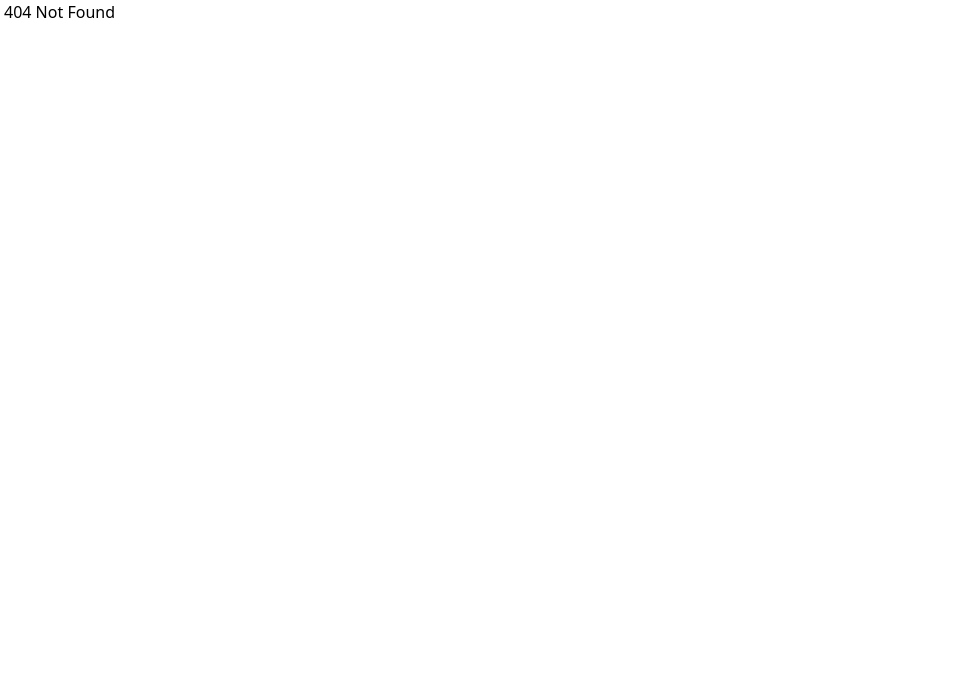
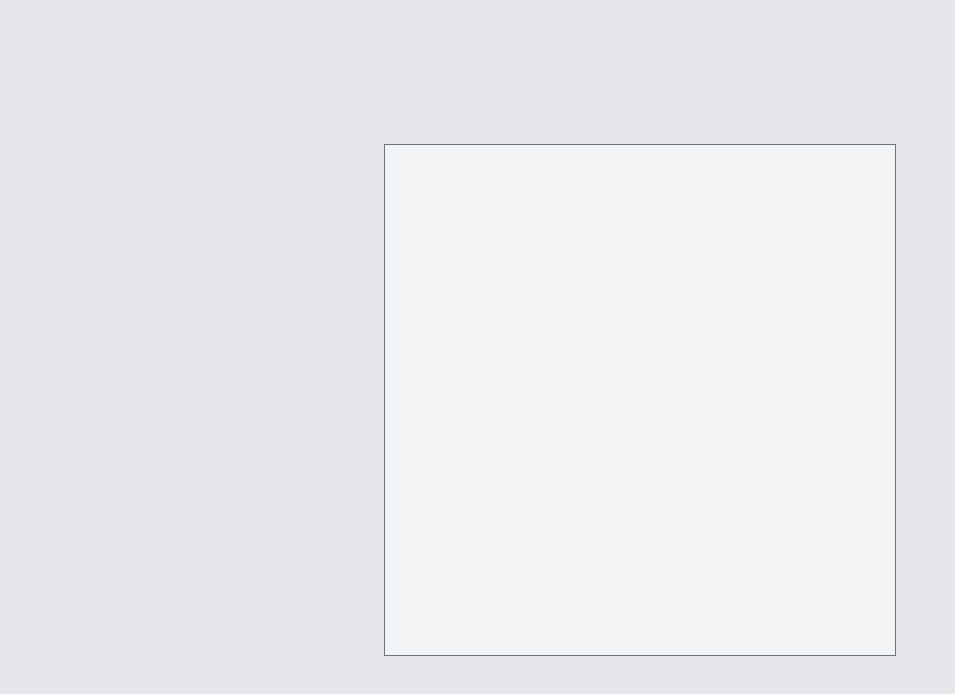
Before and after one commit to hansa241/interactive-website, a Next.js app: page /circle in a window 1280 px wide. Before the commit this address had no page. Shown: the top 694 px of the page, without its empty margins (0-955 px from the left). Built offline with nearby package versions, Linux system fonts and the light colour scheme.

Commit message:
Added circle page

```diff
--- /dev/null
+++ b/app/circle/page.tsx
@@ -0,0 +1,54 @@
+'use client';
+import React, {useState, useRef} from 'react';
+
+export default function Page() {
+    const containerRef = useRef<HTMLDivElement>(null);
+    const [pos, setPos] = useState<{x: number, y: number} | null>(null);
+    const [colorIndex, setColorIndex] = useState<number>(0);
+
+    const boxSize = 512; // px
+    const circleSize = 32; // px
+    const circleColors = ['bg-blue-500', 'bg-red-500', 'bg-green-500'];
+
+    const handleMouseMovement = (event: React.MouseEvent) => {
+      if (containerRef.current === null) return;
+      const rect = containerRef.current.getBoundingClientRect();
+      const x = event.clientX - rect.left;
+      const y = event.clientY - rect.top;
+      const invertedX = rect.width - x;
+      const invertedY = rect.height - y;
+      setPos({x: invertedX, y: invertedY});
+    };
+
+    const handleMouseLeave = () => {setPos(null)};
+
+    const handleCircleClick = () => {
+        setColorIndex((prev) => (prev + 1) % circleColors.length);
+    };
+
+    return (
+      <div className="flex items-center justify-center h-screen bg-gray-200">
+          <div
+              ref={containerRef}
+              className="border border-gray-500 relative bg-gray-100"
+              onMouseMove={handleMouseMovement}
+              onMouseLeave={handleMouseLeave}
+              style={{width: boxSize, height: boxSize}}
+          >
+              {pos && (
+                  <div
+                      className={`rounded-full absolute ${circleColors[colorIndex]}`}
+                      onClick={handleCircleClick}
+                      style={{
+                          width: circleSize,
+                          height: circleSize,
+                          left: pos.x,
+                          top: pos.y,
+                          transform: 'translate(-50%, -50%)',
+                      }}
+                  />
+              )}
+          </div>
+      </div>
+    );
+}
```
